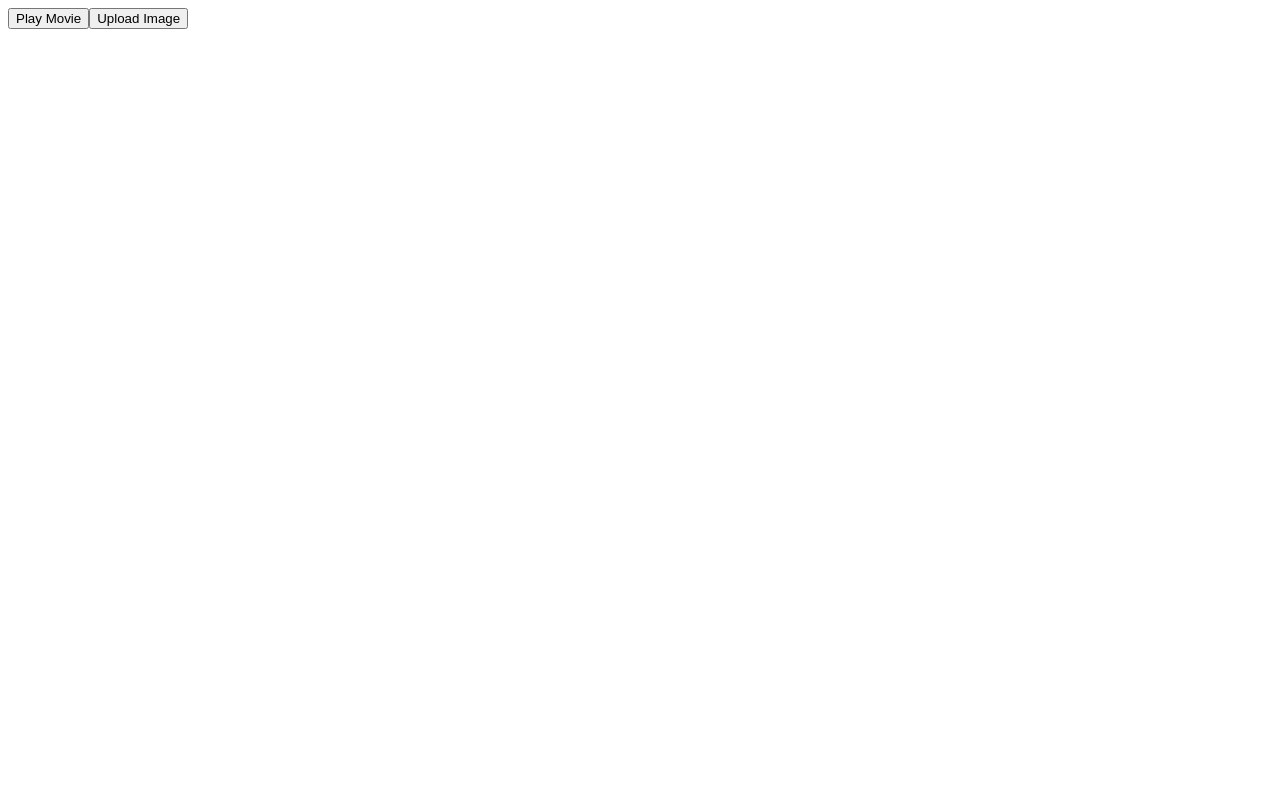
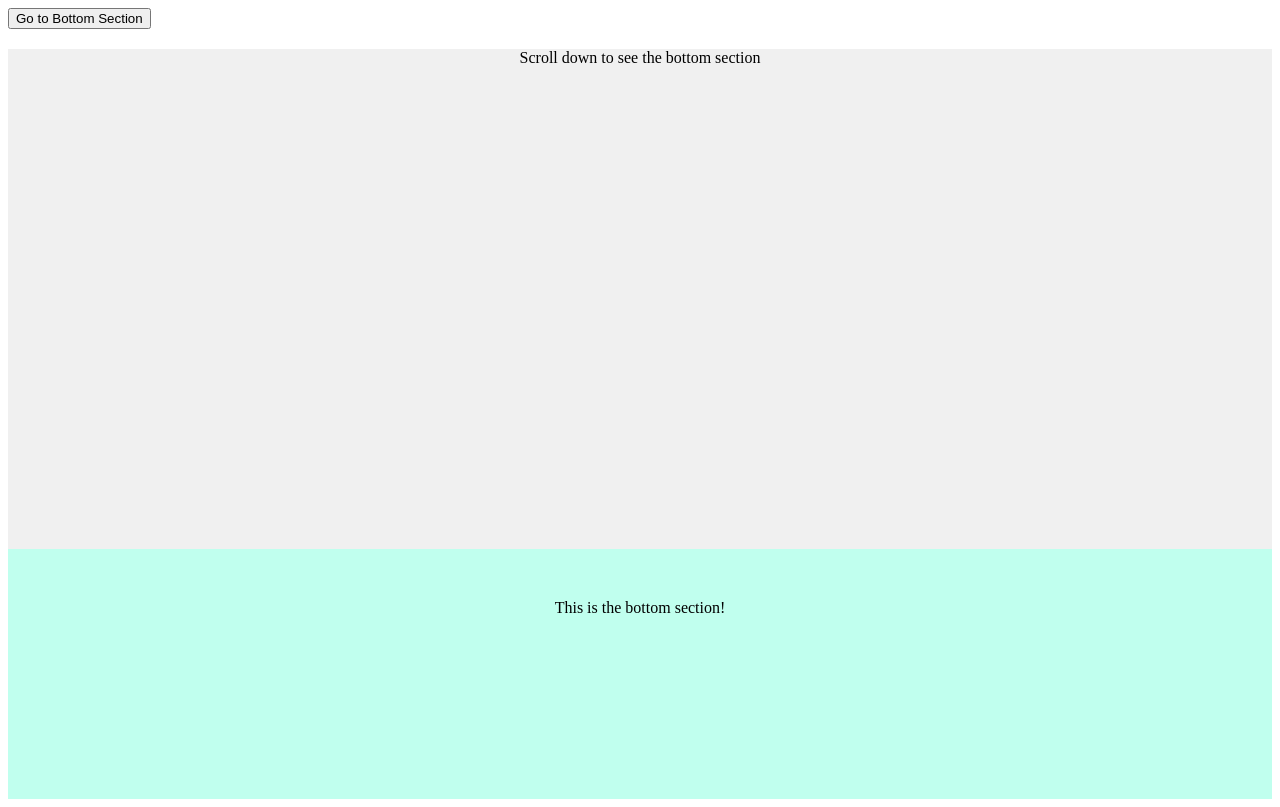
Before and after one commit to ishwar-ai/ReactJs, a React (Vite) app in the folder Alldemo/: page / in a window 1280 px wide. Built offline with nearby package versions, Linux system fonts and the light colour scheme.

Commit message:
Add Escape Hatches add with examples

```diff
--- a/Alldemo/src/App.tsx
+++ b/Alldemo/src/App.tsx
@@ -1,5 +1,8 @@
 // ------------------  Example 1  ------------------
 
+import NameInput from "./escape-hatches/NameInput";
+import ScrollExample from "./escape-hatches/ScrollExample";
+import { ButtonEvent } from "./event/Button";
 import { Toolbar } from "./event/Toolbar";
 
 // const ValidPassword = () => <h1>Valid Password</h1>;
@@ -57,12 +60,16 @@ const App = () => {
     //   <Password isValid={true} />
     // </section>
 
-    <div>
-      <Toolbar
-        onPlayMovie={() => alert("Playing!")}
-        onUploadImage={() => alert("Uploading!")}
-      />
-    </div>
+    // <div>
+    //   <Toolbar
+    //     onPlayMovie={() => alert("Playing!")}
+    //     onUploadImage={() => alert("Uploading!")}
+    //   />
+    // </div>
+
+    // <ButtonEvent/>
+    // <NameInput/>
+    <ScrollExample/>
   );
 };
 
--- /dev/null
+++ b/Alldemo/src/escape-hatches/NameInput.tsx
@@ -0,0 +1,19 @@
+import { useRef, useEffect } from 'react';
+
+function NameInput() {
+  const inputRef = useRef(null); // Escape Hatch: reference to real DOM node
+
+  useEffect(() => {
+    //Escape hatch: using browser API to focus input
+    inputRef.current.focus();
+  }, []);
+
+  return (
+    <div>
+      <label>Your Name:</label>
+      <input type="text" ref={inputRef} />
+    </div>
+  );
+}
+
+export default NameInput;
--- /dev/null
+++ b/Alldemo/src/escape-hatches/ScrollExample.tsx
@@ -0,0 +1,28 @@
+import { useRef } from "react";
+
+function ScrollExample() {
+  const bottomRef = useRef(null); //  Escape Hatch
+
+  const handleScroll = () => {
+    bottomRef.current?.scrollIntoView({ behavior: "smooth" }); //  Escape Hatch: Browser API
+  };
+
+  return (
+    <div>
+      <button onClick={handleScroll}>Go to Bottom Section</button>
+
+      <div style={{ height: "500px", background: "#f0f0f0", marginTop: "20px" ,textAlign: "center" }}>
+        <p>Scroll down to see the bottom section</p>
+      </div>
+
+      <div
+        ref={bottomRef}
+        style={{ height: "200px", background: "#c0ffee", textAlign: "center", paddingTop: "50px" }}
+      >
+        This is the bottom section!
+      </div>
+    </div>
+  );
+}
+
+export default ScrollExample;
--- a/Alldemo/src/event/Button.tsx
+++ b/Alldemo/src/event/Button.tsx
@@ -1,7 +1,11 @@
 export function Button({ onClick, children }) {
-  return (
-    <button onClick={onClick}>
-      {children}
-    </button>
-  );
+  return <button onClick={onClick}>{children}</button>;
 }
+
+export const ButtonEvent = () => {
+  const handleClick = () => {
+    alert("Button Clicked!");
+  };
+
+  return <button onClick={handleClick}>Click Me</button>;
+};
```
